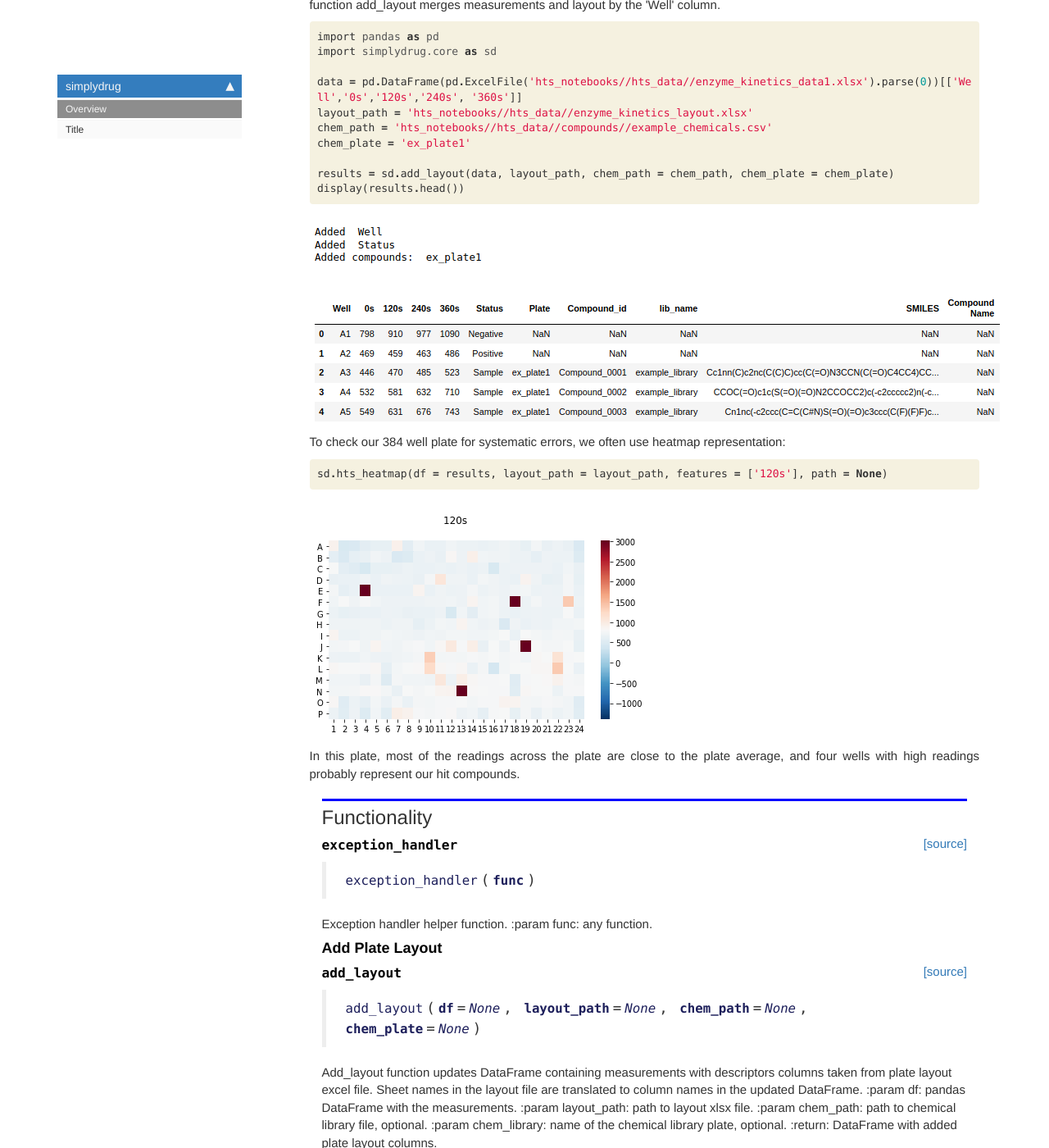
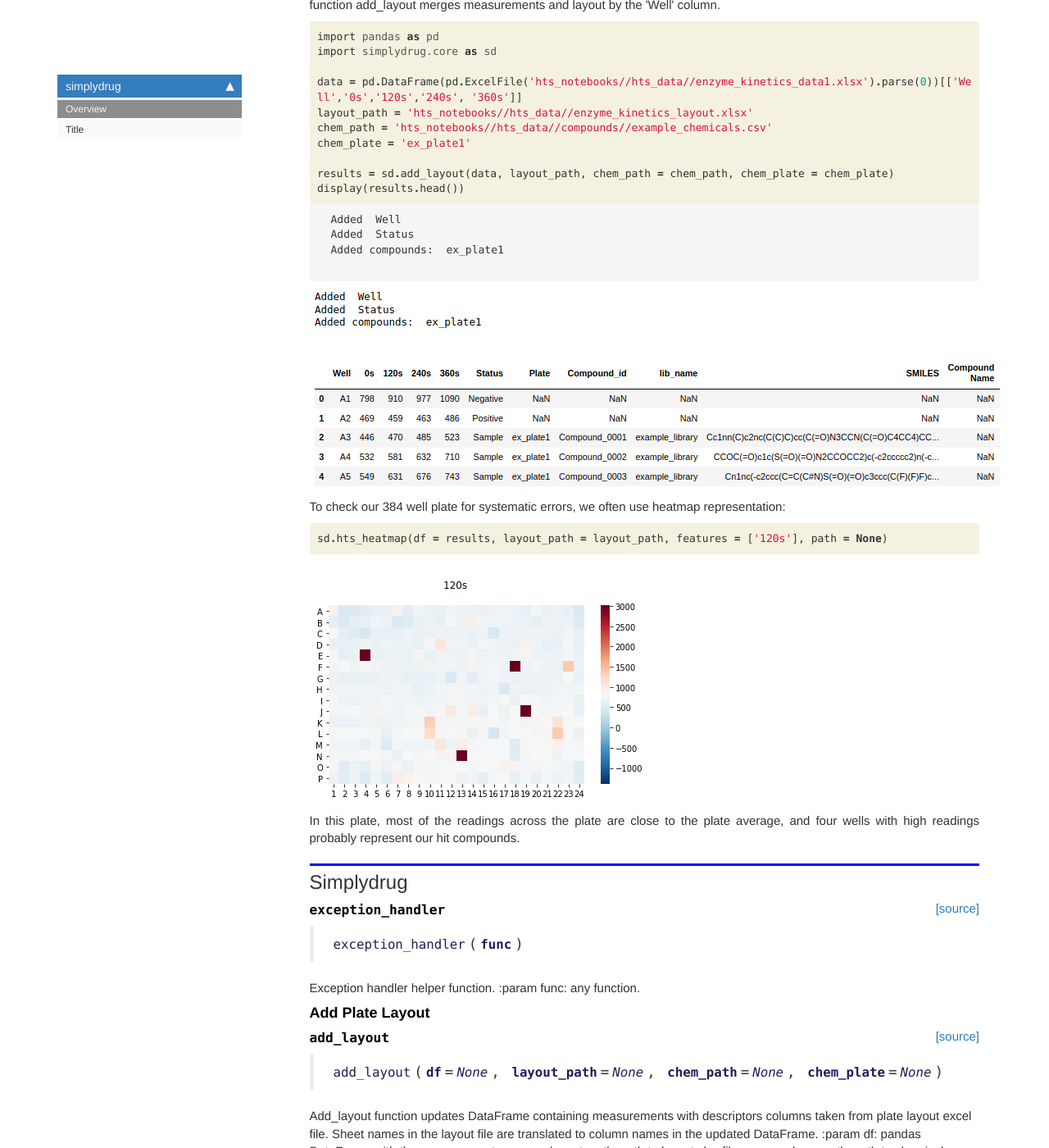
Before and after one commit to disc04/simplydrug, a Jekyll site: the page built from docs/index.html, in a window 1280 px wide and 1400 px high, scrolled down 1760 px. Shown: the whole window at 82% size. Built offline with Jekyll 4.4.1, drawn with Linux system fonts in a browser that asks for light colours; nearby versions of some CDN libraries; comment, search, counter and statistics services are not loaded.

Commit message:
Update index.html

```diff
--- a/docs/index.html
+++ b/docs/index.html
@@ -5,13 +5,25 @@
 sidebar: home_sidebar
 nb_path: "simplydrug.ipynb"
 ---
+<!--
 
-<body>
+#################################################
+### THIS FILE WAS AUTOGENERATED! DO NOT EDIT! ###
+#################################################
+# file to edit: index.ipynb
+# command to build the docs after a change: nbdev_build_docs
+
+-->
+
 <div class="container" id="notebook-container">
-{% raw %}
+
+    {% raw %}
+
 <div class="cell border-box-sizing code_cell rendered">
+
 </div>
-{% endraw %}
+    {% endraw %}
+
 <div class="cell border-box-sizing text_cell rendered"><div class="inner_cell">
 <div class="text_cell_render border-box-sizing rendered_html">
 <h2 id="Objective">Objective<a class="anchor-link" href="#Objective"> </a></h2>
@@ -172,6 +184,11 @@
 <div class="output_area">
 
 <div class="output_subarea output_stream output_stdout output_text">
+<pre>Added  Well
+Added  Status
+Added compounds:  ex_plate1
+
+</pre>
 </div>
 </div>
 
@@ -198,11 +215,12 @@
 </div>
 </div>
 </div>
+
     {% endraw %}
 
 <div class="cell border-box-sizing text_cell rendered"><div class="inner_cell">
 <div class="text_cell_render border-box-sizing rendered_html">
-<p>{% include image.html style="float: right; margin-right:700px" max-width="950" file="/simplydrug/hts_notebooks/hts_images/index_df.png" %}</p>
+<p>{% include image.html style="float: left; margin-right:700px" max-width="950" file="/simplydrug/hts_notebooks/hts_images/index_df.png" %}</p>
 
 </div>
 </div>
@@ -233,7 +251,7 @@
 
 <div class="cell border-box-sizing text_cell rendered"><div class="inner_cell">
 <div class="text_cell_render border-box-sizing rendered_html">
-<p>{% include image.html style="float: right; margin-right:700px" max-width="550" file="/simplydrug/hts_notebooks/hts_images/index_heatmap.png" %}</p>
+<p>{% include image.html style="float: left; margin-right:700px" max-width="550" file="/simplydrug/hts_notebooks/hts_images/index_heatmap.png" %}</p>
 
 </div>
 </div>
@@ -246,14 +264,16 @@
 </div>
 
 
-<div class="container" id="notebook-container">
+    {% raw %}
 
-    {% raw %}
+<div class="cell border-box-sizing code_cell rendered">
+
+</div>
     {% endraw %}
 
 <div class="cell border-box-sizing text_cell rendered"><div class="inner_cell">
 <div class="text_cell_render border-box-sizing rendered_html">
-<h2 id="Functionality">Functionality<a class="anchor-link" href="#Simplydrug"> </a></h2>
+<h2 id="Simplydrug">Simplydrug<a class="anchor-link" href="#Simplydrug"> </a></h2>
 </div>
 </div>
 </div>
@@ -1172,4 +1192,5 @@
     {% endraw %}
 
 </div>
-    </body>
+</div>
+</div>
```
